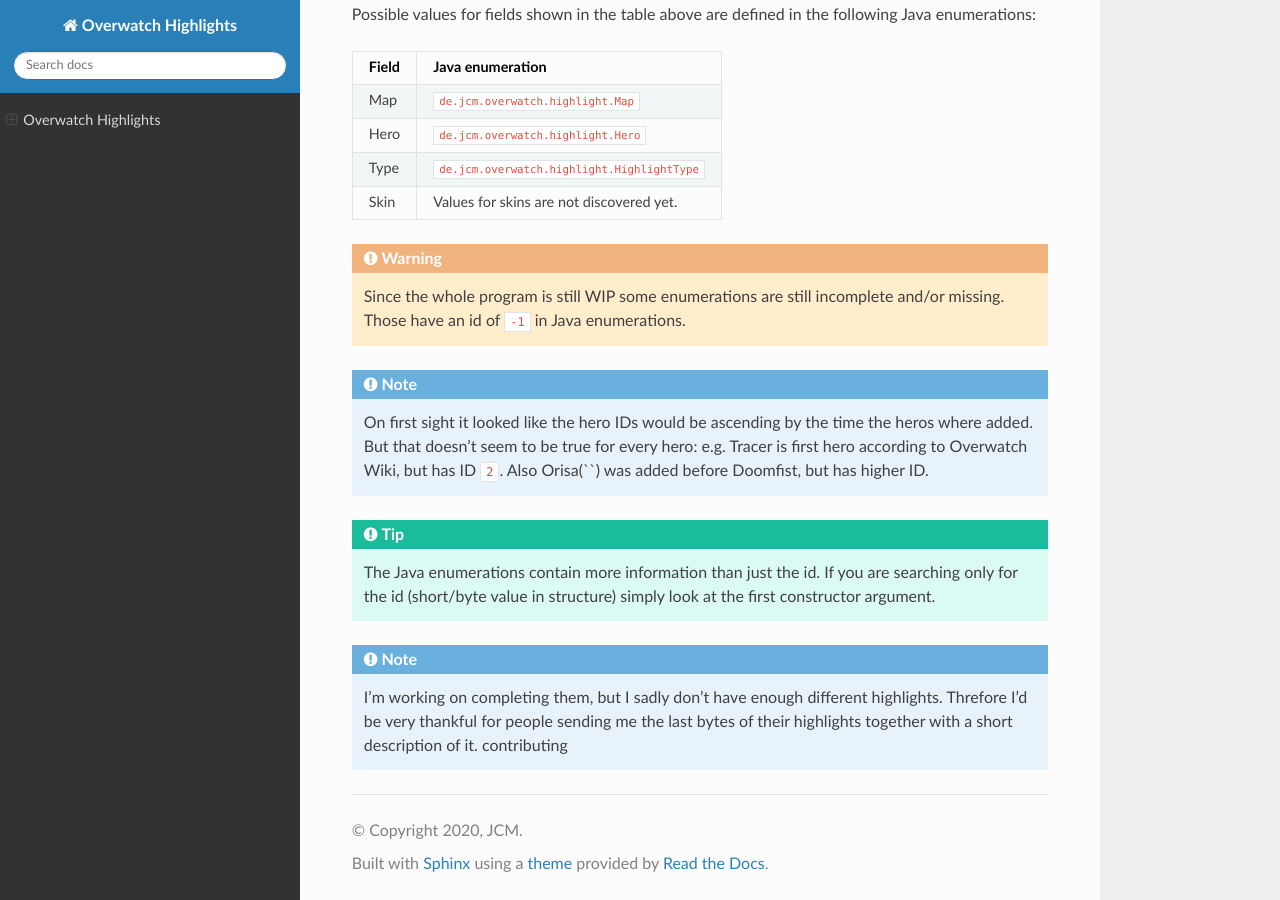
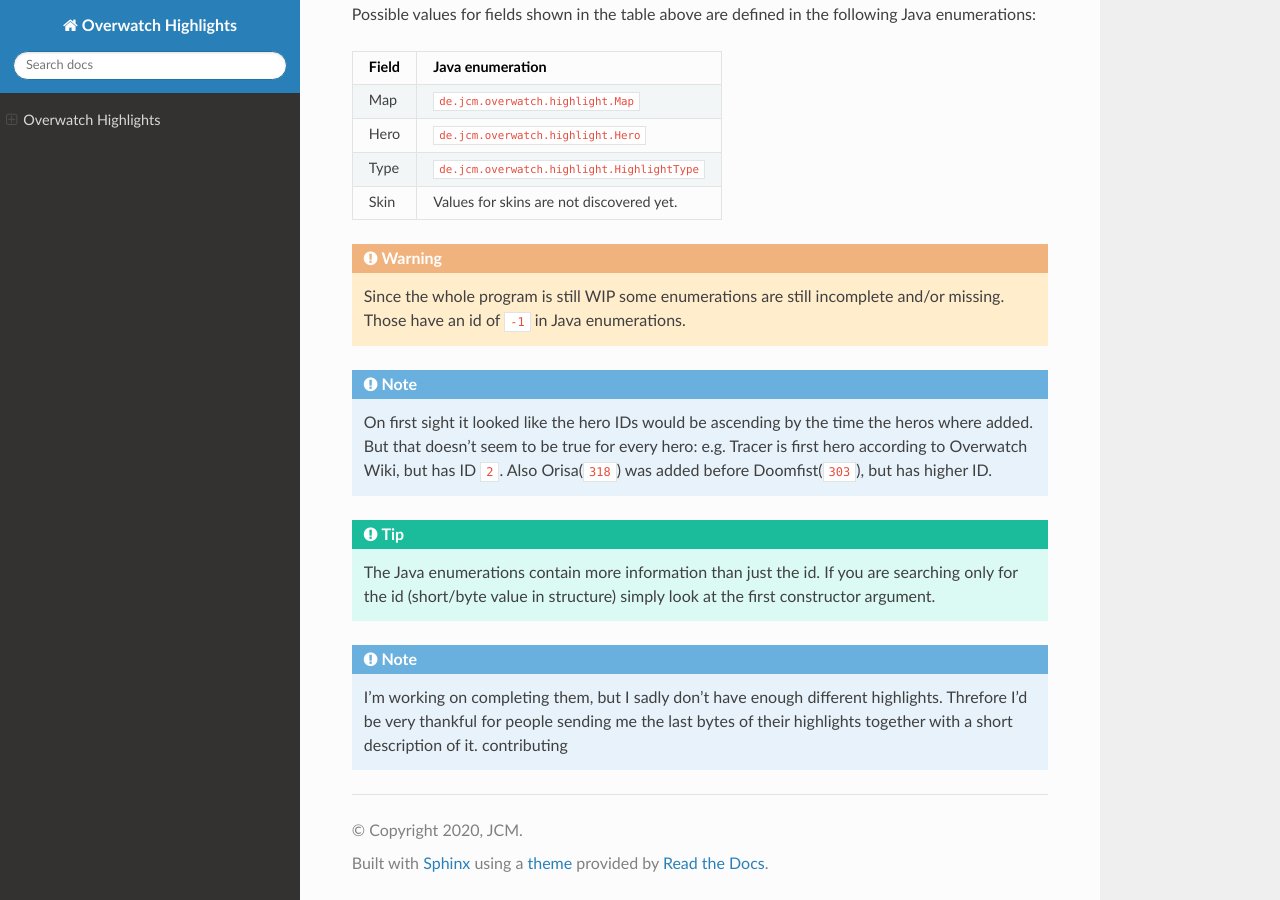
Before and after one commit to JnCrMx/overwatch-highlights, a Sphinx documentation site: the page built from docs/index.rst, in a window 1280 px wide and 900 px high, scrolled down 1081 px. Built offline with Sphinx 7.4.7 and the Read the Docs theme 2.0.0, drawn with Linux system fonts in a browser that asks for light colours.

Commit message:
Update documentation

```diff
--- a/docs/index.rst
+++ b/docs/index.rst
@@ -67,7 +67,7 @@ Possible values for fields shown in the table above are defined in the following
    On first sight it looked like the hero IDs would be ascending by the time the heros where added.
    But that doesn't seem to be true for every hero:
    e.g. Tracer is first hero according to Overwatch Wiki, but has ID ``2``.
-   Also Orisa(``) was added before Doomfist, but has higher ID.
+   Also Orisa(``318``) was added before Doomfist(``303``), but has higher ID.
 
 .. TIP::
    The Java enumerations contain more information than just the id.
```
Also changed, not shown: README.md (+5 -0 lines).
